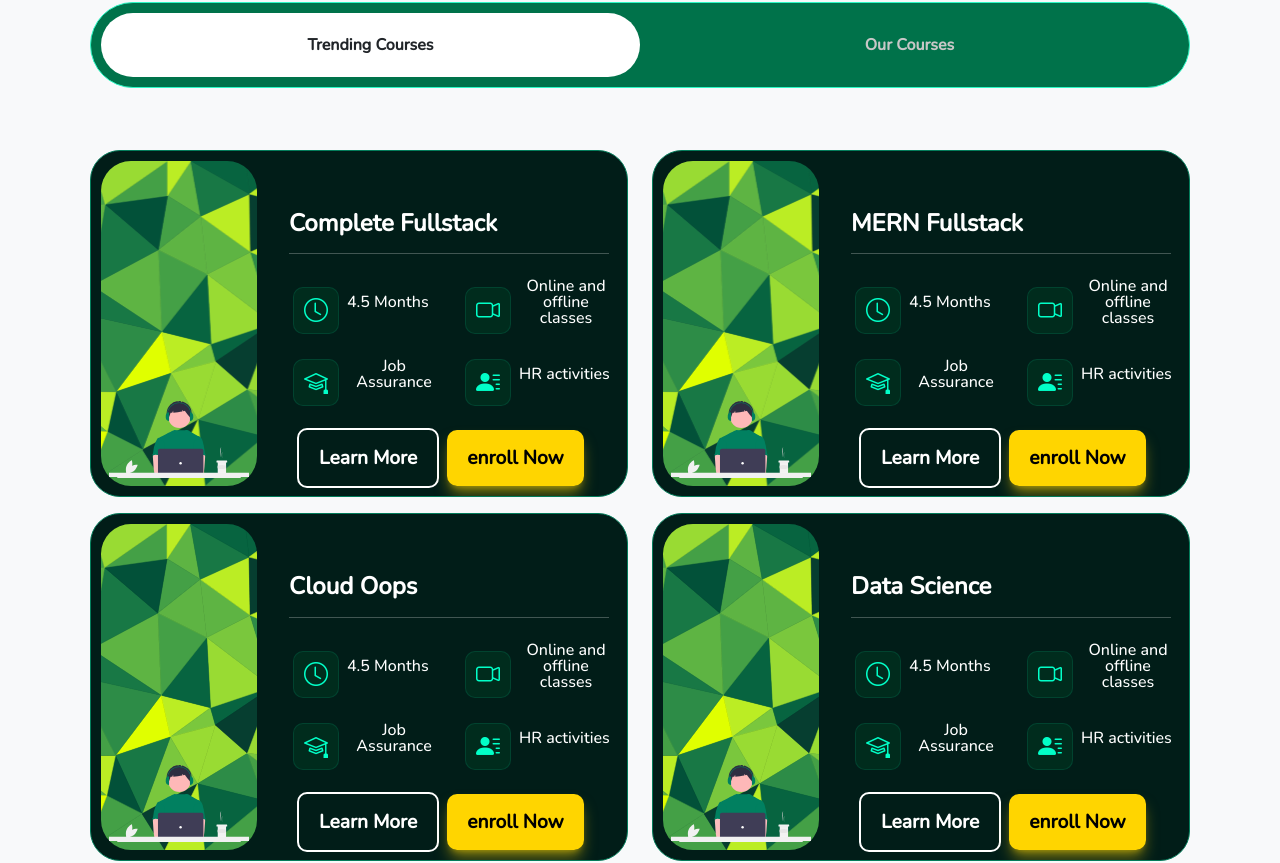
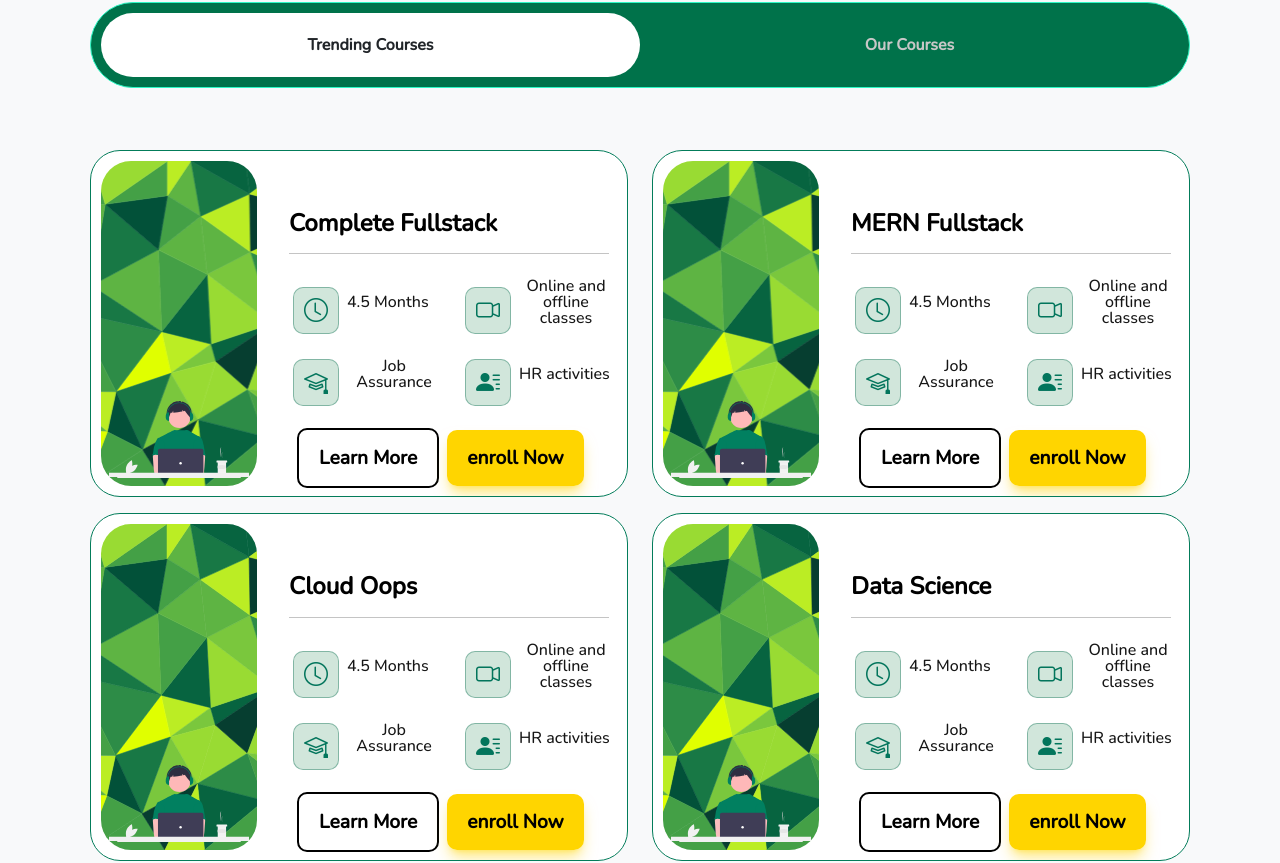
Before and after one commit to bhaskarAntony/final-be-practical, a React (Create React App) app: page / in a window 1280 px wide. Shown: the part 1300-2163 px from the top of the page. Built offline with nearby package versions, Linux system fonts and the light colour scheme; no server answers; a web font is replaced by a local one.

Commit message:
build included

```diff
--- a/src/components/TrendingCourses.jsx
+++ b/src/components/TrendingCourses.jsx
@@ -81,7 +81,7 @@ function TrendingCourses() {
                       </div>
                       <div className="col-12 col-md-12 col-lg-8">
                <div className="course-card-body p-2">
-                  <h4 className='card-heading text-900 text-white'>{item.name}</h4>
+                  <h4 className='card-heading text-900'>{item.name}</h4>
                   <hr />
                   <div className="row">
                   <div className="col-6 p-2 text-center d-flex align-items-center">
@@ -106,7 +106,7 @@ function TrendingCourses() {
                   <div className="course-footer p-2 m-0">
 
                 <div className="mt-4">
-                <a href={item.path}  className="btn-main-outline-light w-100 text-decoration-none">Learn More</a>
+                <a href={item.path}  className="btn-main-outline-dark w-100 text-decoration-none">Learn More</a>
                  <a href="" className="btn-main w-100 text-decoration-none mx-2">enroll Now</a>
                 </div>
 
--- a/src/components/Webinar.jsx
+++ b/src/components/Webinar.jsx
@@ -133,7 +133,7 @@ function Webinar() {
           onMouseLeave={handleCarouselLeave}
         >
           <div className="d-flex flex-wrap container-fluid">
-          <div className="row w-100">
+          <div className="row w-100 d-flex justify-conent-center">
 
             {slideItems.map((item) => (
                 <div className="col-12 col-md-6 col-lg-4">
--- a/src/styles/allcourses.css
+++ b/src/styles/allcourses.css
@@ -7,9 +7,9 @@
     line-height: 1 !important;
     overflow: hidden;
     border: 1px solid #037c5a !important;
-    color: #fff !important;
+    color: #161616 !important;
     padding: 10px;
-    background-color: rgb(1, 29, 24) !important;
+    background: #fff;
 }
 .course-card-header{
     min-height: 100%;
@@ -37,7 +37,7 @@ max-height: 150px;
     /* background-color: var(--dark-green); */
 }
 .course-card-body [class*="bi-"]{
-    color: rgb(2, 255, 200);
+    color: rgb(3, 117, 92);
     background-color: #04763b2e;
     padding: 10px;
     border-radius: 10px;
```
